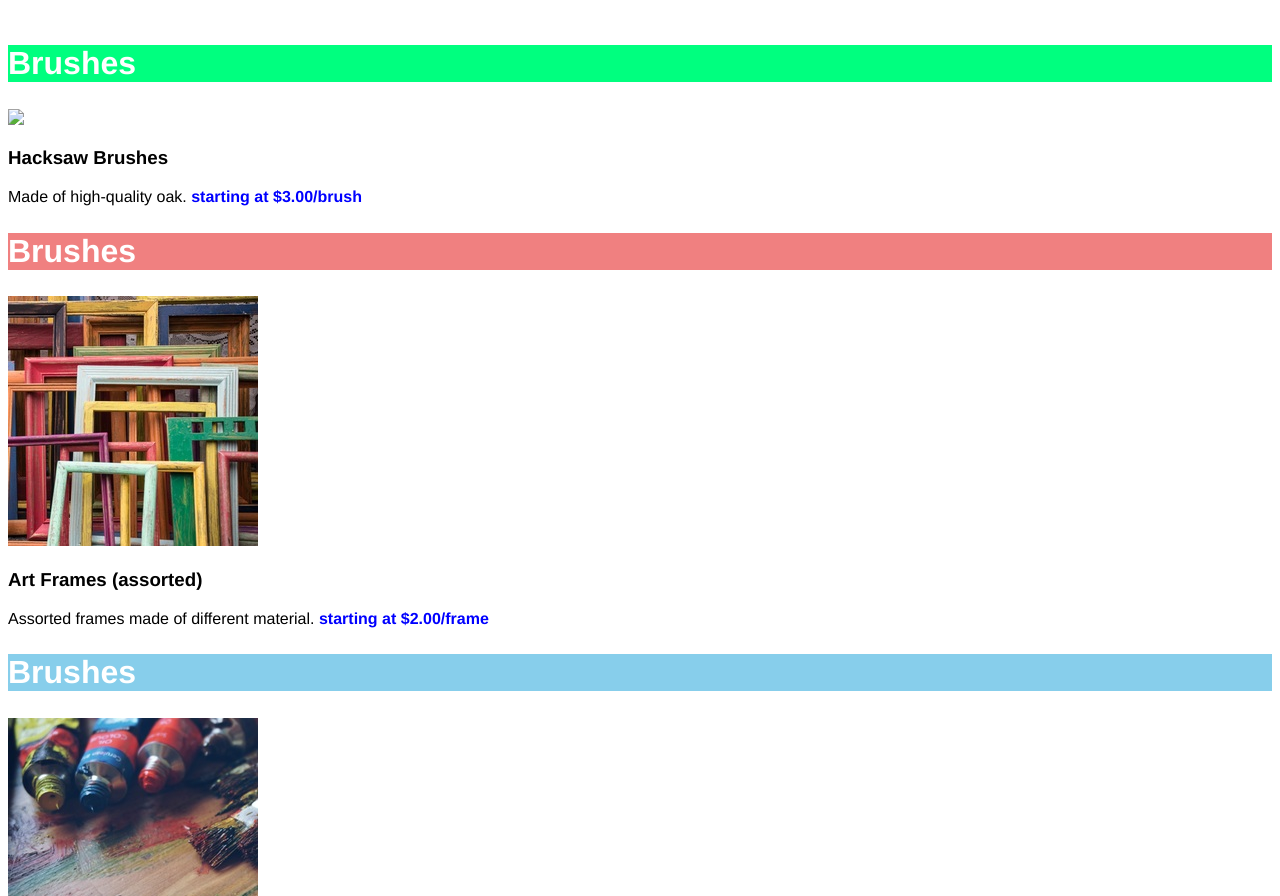
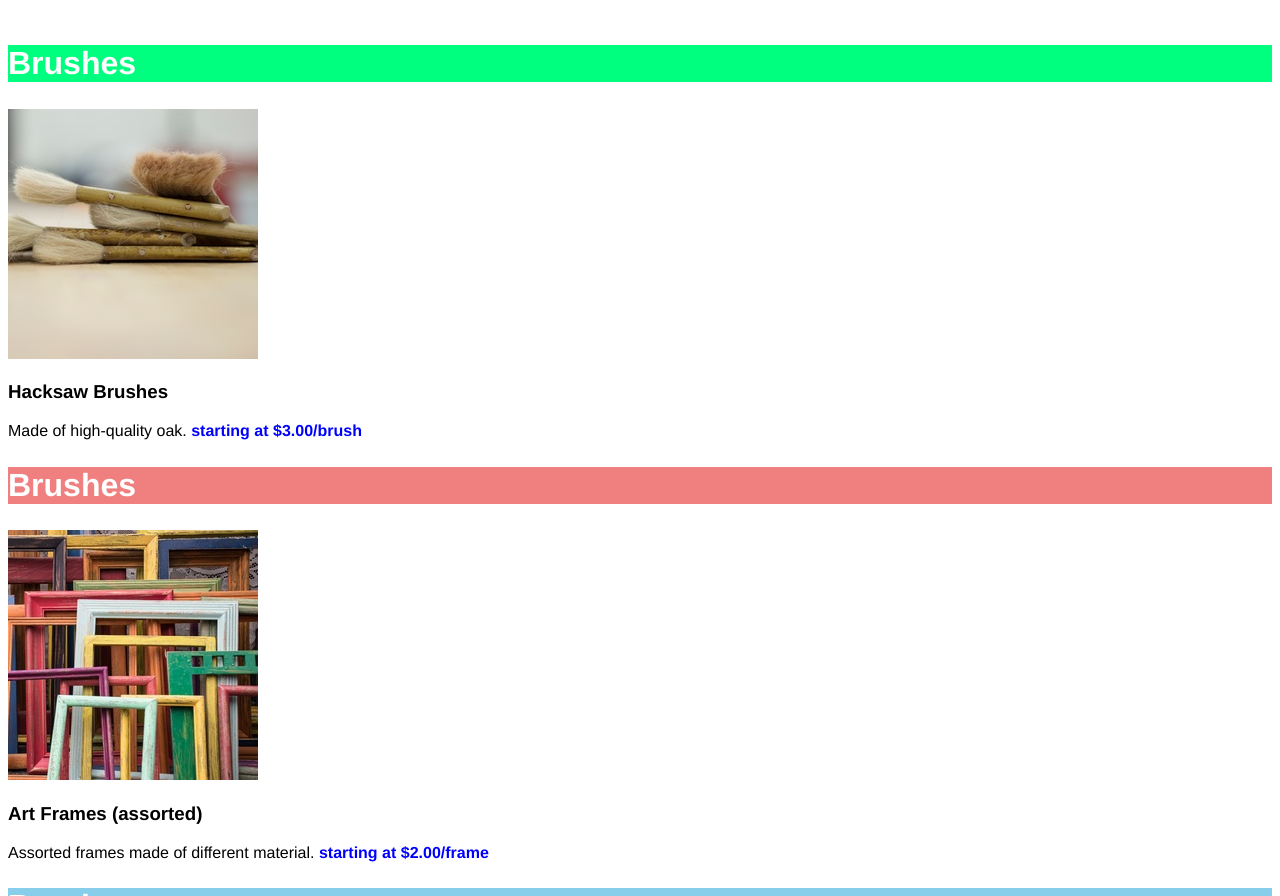
Before and after one commit to devinthe25/devinthe25.github.io, a plain HTML site: page index.html in a window 1280 px wide. Shown: the part 204-1100 px from the top of the page. Drawn offline with Linux system fonts and the light colour scheme; files whose address does not match are found by name.

Commit message:
Update index.html

```diff
--- a/index.html
+++ b/index.html
@@ -13,7 +13,7 @@
     <main>
         <div class="categories">
             <h2 style="background-color: springgreen;">Brushes</h2>
-            <img src="./Dasmoto Images/hacksaw.jpeg"/>
+            <img src="hacksaw.jpeg"/>
             <h3>Hacksaw Brushes</h3>
             <p>Made of high-quality oak. <span class="price-qty">starting at $3.00/brush</span></p>
         </div>
```
